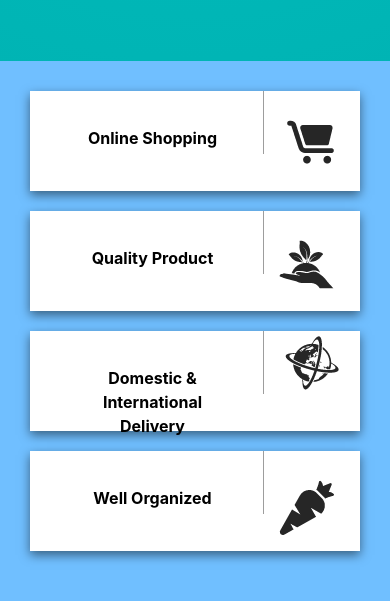
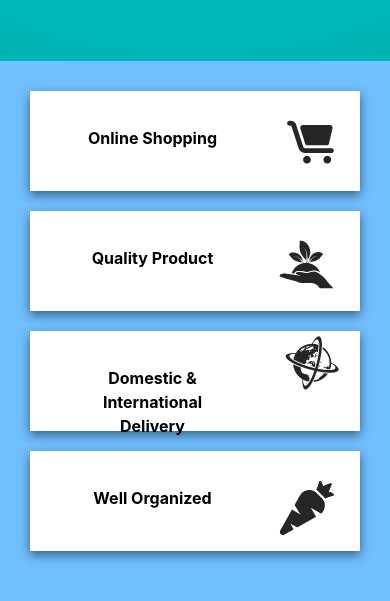
Before and after one commit to igor27g/WebDeveloper_Challenge_2, a plain HTML site: page index.html in a window 390 px wide. Shown: the part 1758-2359 px from the top of the page. Drawn offline with nearby package versions, Linux system fonts and the light colour scheme.

Commit message:
Update style.css

```diff
--- a/css/style.css
+++ b/css/style.css
@@ -280,9 +280,6 @@ img.title-photo {
     .section-services h2 {left: 10%;}
 
 
-    .services-button::before {right: 204px !important; }
-
-
     img.pull-global {left: 69%;
     top:58%;}
 
@@ -300,7 +297,6 @@ img.title-photo {
     left: 74%;
     top: 53% }
 
-    .services-button::before {right: 154px !important;}
 
 }
 
@@ -313,10 +309,6 @@ img.title-photo {
 
     p.offer {margin-left: 40px;}
 
-    .services-button::before {
-     right: 126px !important;
-     height: 14.8%;  !important;
-    }
 
     img.pull-global {
         top: 54%;
@@ -886,16 +878,6 @@ button.btn.btn-light.section-home:hover {
 }
 
 
-.services-button::before {
-    content: " ";
-    display: block;
-    position: absolute;
-    height: 12.4%;
-    width: 1px;
-    right: 278px;
-    background: #9d9d9d;
-}
-
 .services-button > img {
     padding-right: 26px;
 
```
